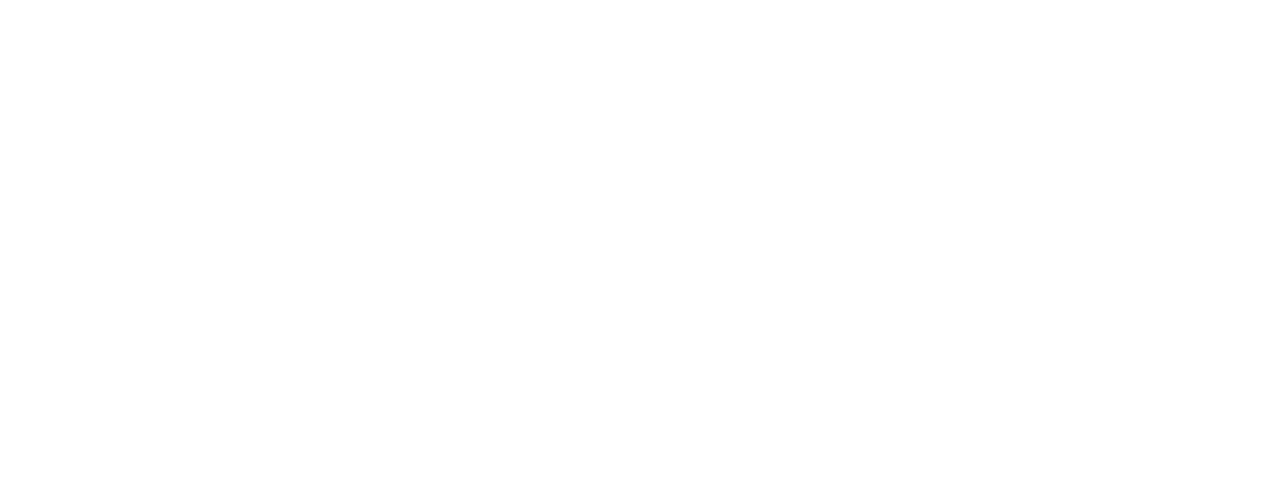
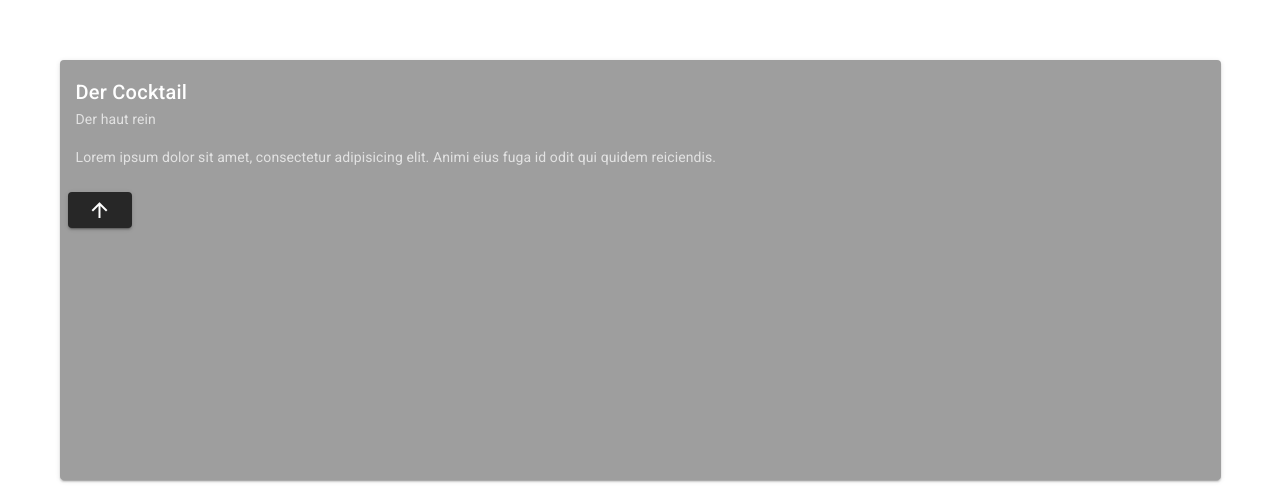
Before and after one commit to petziferum/cocktailapp, a Vue app: page / in a window 1280 px wide. Shown: the part 1372-1864 px from the top of the page. Before the commit the page ends 800 px from the top, so only its background shows below. Built offline with nearby package versions, Linux system fonts and the light colour scheme.

Commit message:
add card

```diff
--- a/package.json
+++ b/package.json
@@ -1,6 +1,6 @@
 {
   "name": "cocktailapp",
-  "version": "0.1.0",
+  "version": "0.1.1",
   "private": true,
   "scripts": {
     "serve": "vue-cli-service serve",
--- a/src/App.vue
+++ b/src/App.vue
@@ -1,5 +1,5 @@
 <template>
-  <v-app>
+  <v-app class="bg">
     <v-content>
       <router-view></router-view>
     </v-content>
@@ -26,4 +26,7 @@
     width: 0px;
     background: transparent;
   }
+  .bg {
+    background-color: #89bc8f;
+  }
 </style>
--- a/src/background.js
+++ b/src/background.js
@@ -21,7 +21,7 @@
     height: 420,
     frame:false,
     autoHideMenuBar: true,
-    kiosk: true,
+    kiosk: false,
     webPreferences: {
     nodeIntegration: true
   } })
--- a/src/views/Home.vue
+++ b/src/views/Home.vue
@@ -1,6 +1,7 @@
 <template>
-  <div class="home">
+  <div>
     <v-carousel
+            id="top"
             height="420px"
             hide-delimiter-background
             delimiter-icon="mdi-glass-cocktail"
@@ -11,11 +12,30 @@
               v-for="(item,i) in items"
               :key="i"
               class="carousel"
-      >
+              @click="$vuetify.goTo('#cocktail',options)">
 
         <v-img :src="item.src" height="90%"  contain><v-card-title class="white--text display-3 font-weight-medium d-flex justify-center pt-10">{{item.name}}</v-card-title></v-img>
       </v-carousel-item>
     </v-carousel>
+    <v-container>
+      <v-row>
+        <div style="height: 1000px"></div>
+      </v-row>
+      <v-row>
+        <v-col>
+          <section id="cocktail">
+          <v-card dark color="grey" height="420px">
+            <v-card-title>Der Cocktail</v-card-title>
+            <v-card-subtitle>Der haut rein</v-card-subtitle>
+            <v-card-text>Lorem ipsum dolor sit amet, consectetur adipisicing elit. Animi eius fuga id odit qui quidem reiciendis.</v-card-text>
+            <v-card-actions>
+              <v-btn @click="$vuetify.goTo('#top',options)"><v-icon dark>mdi-arrow-up</v-icon></v-btn>
+            </v-card-actions>
+          </v-card>
+          </section>
+        </v-col>
+      </v-row>
+    </v-container>
   </div>
 </template>
 
@@ -35,6 +55,15 @@
       ]
     }
 
+  },
+  computed: {
+    options () {
+      return {
+        duration: 400,
+        offset: 0,
+        easing: 'easeInOutCubic'
+      }
+    }
   }
 }
 </script>
```
